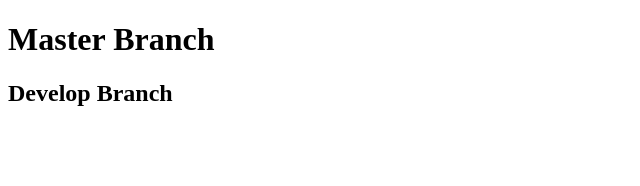
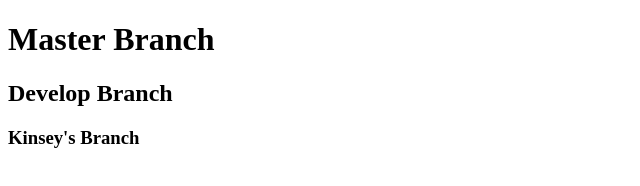
Before and after one commit to kinseyjohnson/teamGit, a plain HTML site: page index.html in a window 1280 px wide. Shown: the whole page, without its empty margins (0-640 px from the left). Drawn offline with Linux system fonts and the light colour scheme.

Commit message:
kinseys branch

```diff
--- a/index.html
+++ b/index.html
@@ -10,6 +10,7 @@
 
     <h1>Master Branch</h1>
     <h2>Develop Branch</h2>
+    <h3>Kinsey's Branch</h3>
 
 </body>
 </html>
```
